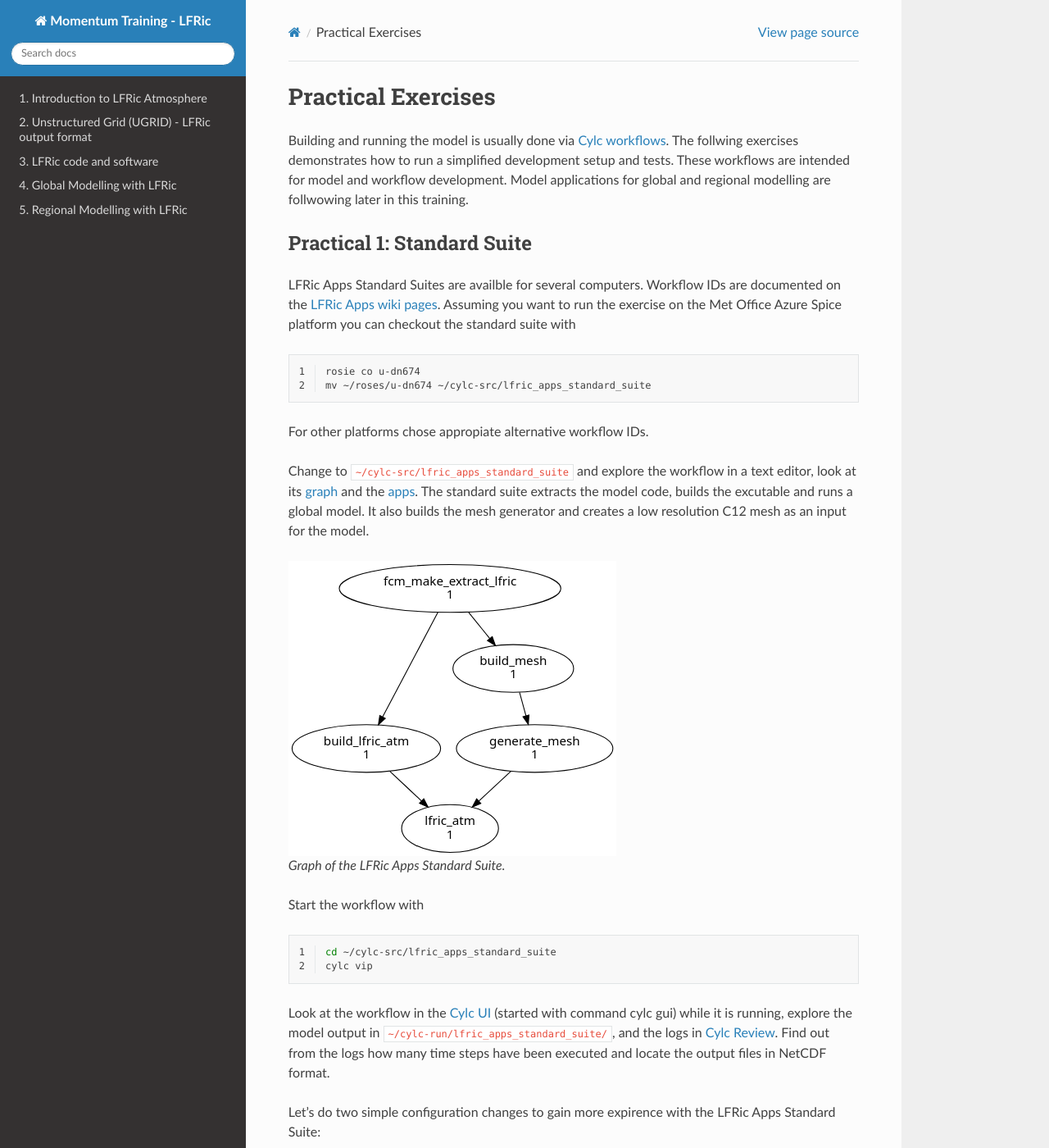
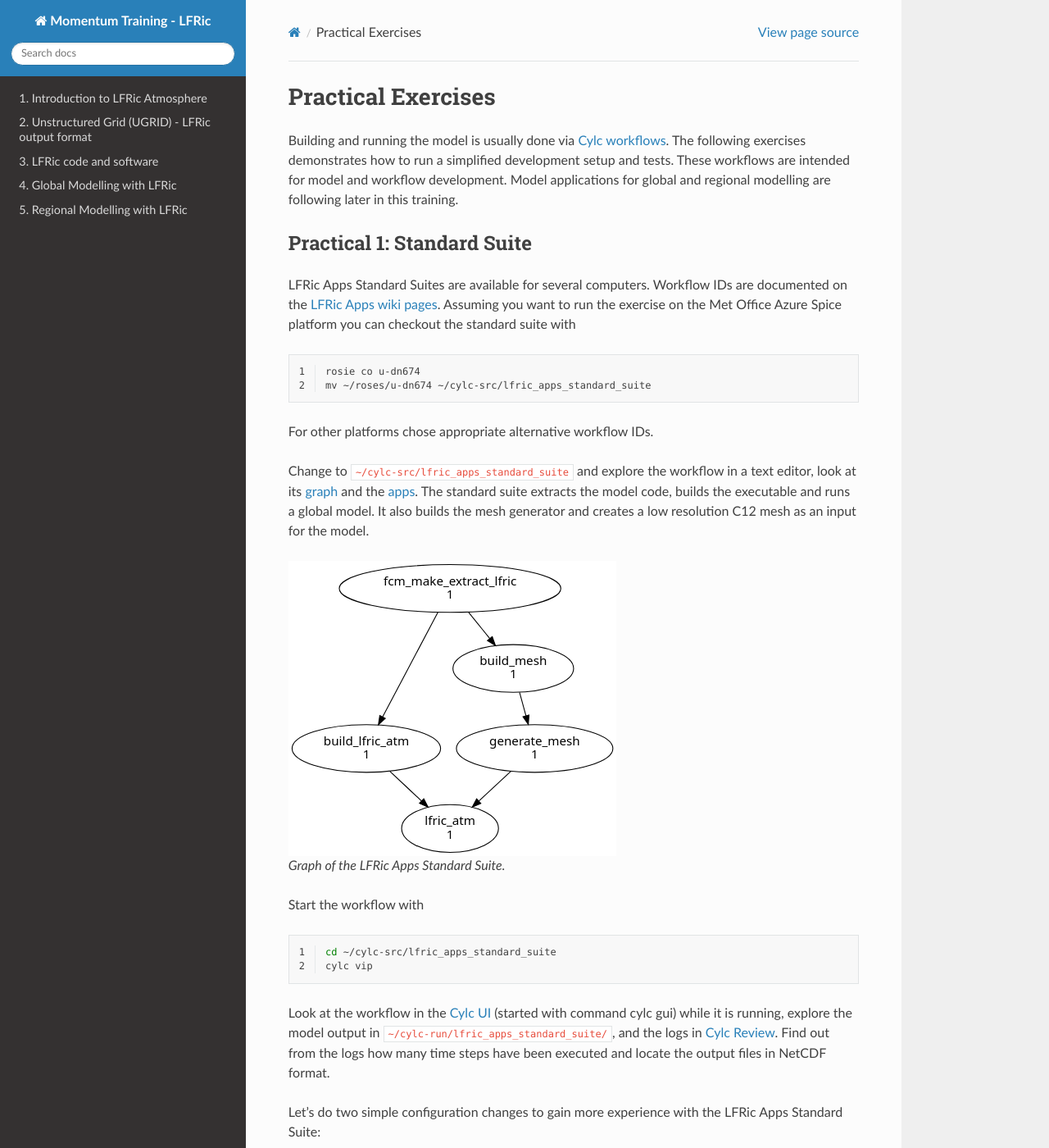
Before and after one commit to MetOffice/LFRic-Atmosphere-Training, a Sphinx documentation site: the page built from source/lfric_infrastructure/practical_exercises.rst, in a window 1280 px wide and 1400 px high. Shown: the whole window at 82% size. Built offline with Sphinx 7.4.7 and the Read the Docs theme 3.1.0, drawn with Linux system fonts in a browser that asks for light colours; some of the changed text lies outside the part shown.

Commit message:
Fix typos

```diff
--- a/source/lfric_infrastructure/practical_exercises.rst
+++ b/source/lfric_infrastructure/practical_exercises.rst
@@ -2,7 +2,7 @@
 Practical Exercises
 ===================
 
-Building and running the model is usually done via `Cylc workflows <https://cylc.github.io/cylc-doc/latest/html/tutorial/introduction.html#what-is-a-workflow>`_. The follwing exercises demonstrates how to run a simplified development setup and tests. These workflows are intended for model and workflow development. Model applications for global and regional modelling are follwowing later in this training.
+Building and running the model is usually done via `Cylc workflows <https://cylc.github.io/cylc-doc/latest/html/tutorial/introduction.html#what-is-a-workflow>`_. The following exercises demonstrates how to run a simplified development setup and tests. These workflows are intended for model and workflow development. Model applications for global and regional modelling are following later in this training.
 
 
 .. include:: practical_standart_suite.rst
--- a/source/lfric_infrastructure/practical_standart_suite.rst
+++ b/source/lfric_infrastructure/practical_standart_suite.rst
@@ -2,7 +2,7 @@
 Practical 1: Standard Suite
 ---------------------------
 
-LFRic Apps Standard Suites are availble for several computers. Workflow IDs are documented on the `LFRic Apps wiki pages <https://code.metoffice.gov.uk/trac/lfric_apps#WorkingwithLFRicApps>`_. Assuming you want to run the exercise on the Met Office Azure Spice platform you can checkout the standard suite with
+LFRic Apps Standard Suites are available for several computers. Workflow IDs are documented on the `LFRic Apps wiki pages <https://code.metoffice.gov.uk/trac/lfric_apps#WorkingwithLFRicApps>`_. Assuming you want to run the exercise on the Met Office Azure Spice platform you can checkout the standard suite with
 
 .. code-block:: bash
    :linenos:
@@ -10,9 +10,9 @@ LFRic Apps Standard Suites are availble for several computers. Workflow IDs are
    rosie co u-dn674
    mv ~/roses/u-dn674 ~/cylc-src/lfric_apps_standard_suite
 
-For other platforms chose appropiate alternative workflow IDs.
+For other platforms chose appropriate alternative workflow IDs.
 
-Change to ``~/cylc-src/lfric_apps_standard_suite`` and explore the workflow in a text editor, look at its `graph <https://cylc.github.io/cylc-doc/stable/html/glossary.html#term-graph>`_ and the `apps <https://metomi.github.io/rose/doc/html/tutorial/rose/applications.html>`_. The standard suite extracts the model code, builds the excutable and runs a global model. It also builds the mesh generator and creates a low resolution C12 mesh as an input for the model.
+Change to ``~/cylc-src/lfric_apps_standard_suite`` and explore the workflow in a text editor, look at its `graph <https://cylc.github.io/cylc-doc/stable/html/glossary.html#term-graph>`_ and the `apps <https://metomi.github.io/rose/doc/html/tutorial/rose/applications.html>`_. The standard suite extracts the model code, builds the executable and runs a global model. It also builds the mesh generator and creates a low resolution C12 mesh as an input for the model.
 
 
 .. figure:: /_static/3/lfric_apps_standard_suite.svg
@@ -30,11 +30,11 @@ Start the workflow with
 
 Look at the workflow in the `Cylc UI <https://cylc.github.io/cylc-doc/latest/html/user-guide/running-workflows/tasks-jobs-ui.html>`_ (started with command cylc gui) while it is running, explore the model output in ``~/cylc-run/lfric_apps_standard_suite/``, and the logs in `Cylc Review <https://cylchub/services/cylc-review/>`_. Find out from the logs how many time steps have been executed and locate the output files in NetCDF format.
 
-Let's do two simple configuration changes to gain more expirence with the LFRic Apps Standard Suite:
+Let's do two simple configuration changes to gain more experience with the LFRic Apps Standard Suite:
 
 1) Reduce the number of iterated time steps in the workflow by 50%.
 2) Reduce the length of the time step by 50%.
 
 Re-run the workflow for both experiments individually (or on top of each other) and compare the number of produced NetCDF files. Did the forecast length change as expected?
 
-Hint: In the workflow directory ``~/cylc-src/lfric_apps_standard_suite`` navigate to ``app/lfric_atm`` and edit the configuration ``rose-app.conf`` with ``rose edit`` (or a text editor). You need to to modify the variables ``timestep_end`` and ``dt``. The NetCDF files can be found under the path ``~/cylc-run/lfric_apps_standard_suite/run?/work/1/lfric_atm/*nc``.
+Hint: In the workflow directory ``~/cylc-src/lfric_apps_standard_suite`` navigate to ``app/lfric_atm`` and edit the configuration ``rose-app.conf`` with ``rose edit`` (or a text editor). You need to modify the variables ``timestep_end`` and ``dt``. The NetCDF files can be found under the path ``~/cylc-run/lfric_apps_standard_suite/run?/work/1/lfric_atm/*nc``.
```
